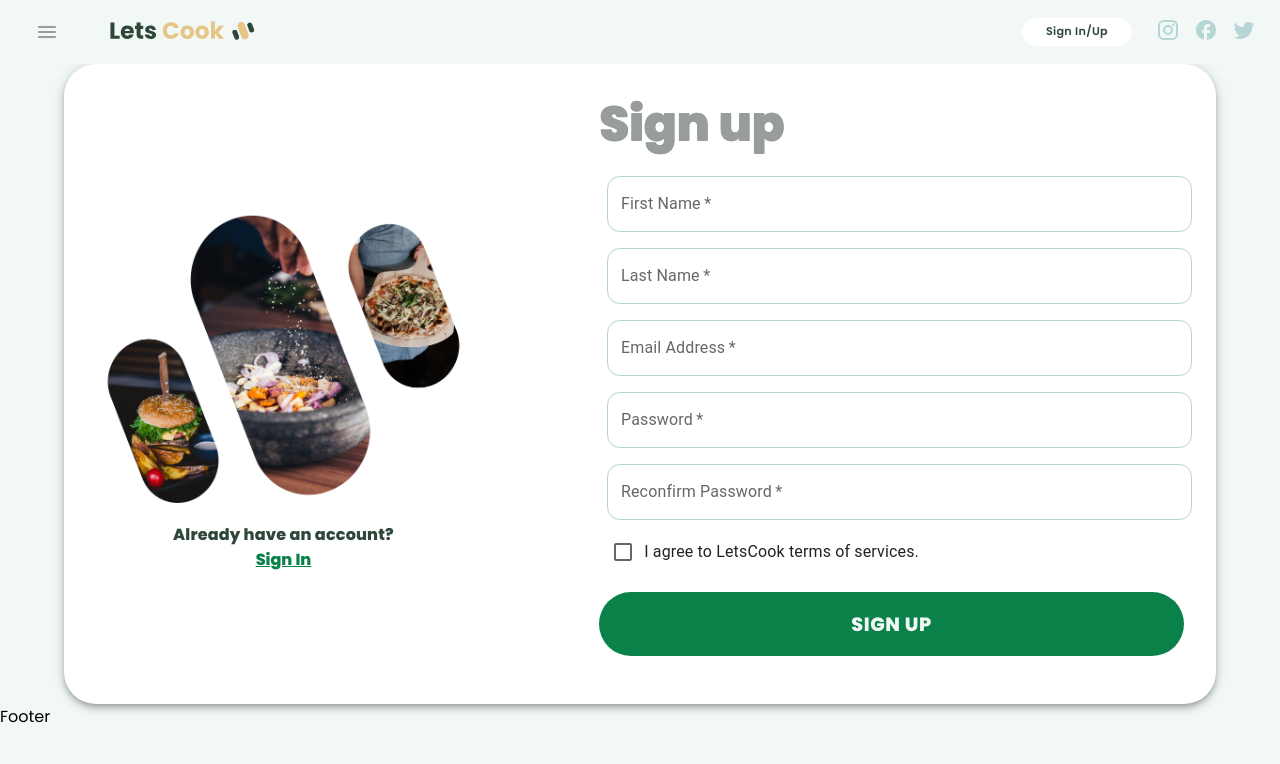
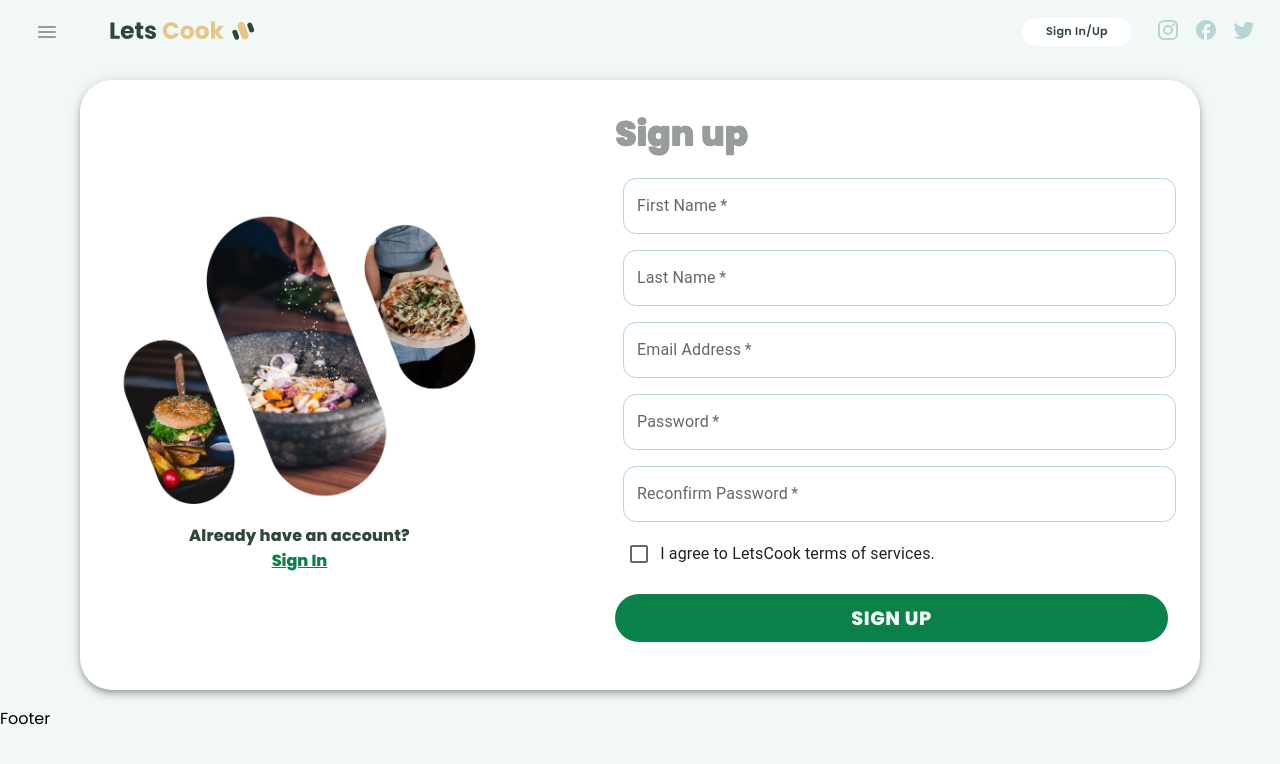
Before and after one commit to millie-wy/letsCook, a React (Create React App) app in the folder client/: page /signup in a window 1280 px wide. Shown: the top 764 px of the page. Built offline with nearby package versions, Linux system fonts and the light colour scheme.

Commit message:
fixed image import and changed url to recipe

```diff
--- a/client/src/App.jsx
+++ b/client/src/App.jsx
@@ -15,7 +15,7 @@ const App = () => {
         <Route path="/" element={<Layout />}>
           <Route index element={<StartPage />} />
           <Route path="/start" element={<RecipeStartPage />} />
-          <Route path="/recipe/:id" element={<RecipeDetailPage />} />
+          <Route path="/recipe/:recipe" element={<RecipeDetailPage />} />
           <Route path="/search" element={<SearchResult />} />
           <Route path="/login" element={<SignIn />} />
           <Route path="/signup" element={<SignUp />} />
--- a/client/src/components/pages/SignInUp/SignUp.jsx
+++ b/client/src/components/pages/SignInUp/SignUp.jsx
@@ -16,13 +16,14 @@ const SignUp = () => {
   const matches = useMediaQuery("(max-width:650px)");
 
   return (
-    <main style={{ backgroundColor: "#F1F8F6", height: "calc(100vh -5.5rem)" }}>
+    <main style={{ backgroundColor: "#F1F8F6", height: "calc(100vh -5rem)" }}>
       <Container sx={{ height: "100%" }}>
         <Box
           sx={{
             display: "flex",
             flexDirection: "column",
             justifyContent: "center",
+            alignItems: "center",
             height: "100%",
           }}
         >
@@ -34,6 +35,7 @@ const SignUp = () => {
               alignItems: "center",
               height: "90%",
               borderRadius: "2rem",
+              margin: "1rem",
             }}
           >
             {" "}
@@ -82,7 +84,7 @@ const SignUp = () => {
               }}
             >
               <Typography
-                variant="h3"
+                variant="h4"
                 sx={{
                   color: "#989C9C",
                   fontWeight: "900",
@@ -159,7 +161,7 @@ const SignUp = () => {
                   borderRadius: "70px",
                   fontWeight: "bold",
                   border: "none",
-                  height: "4rem",
+                  height: "3rem",
                   width: "100%",
                   fontSize: "1.2rem",
                   marginBottom: "1rem",
@@ -205,6 +207,16 @@ const SignUp = () => {
 };
 
 const formStyling = {
+  "& .MuiInputBase-input": {
+    fontFamily: [
+      "Poppins",
+      "Roboto",
+      '"Helvetica Neue"',
+      "Arial",
+      "sans-serif",
+    ].join(","),
+    fontWeight: "bold",
+  },
   // For styling input
   "& label.Mui-focused": {
     color: "#0B814A",
```
